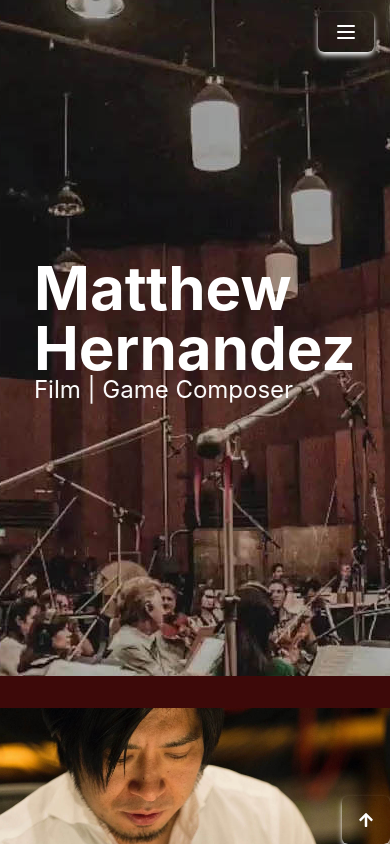
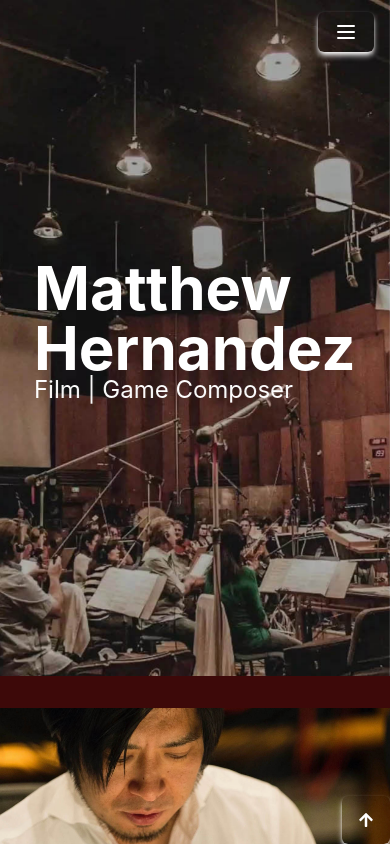
Before and after one commit to Cyber-Digital-llc/Matthews-Portfolio-Website-FE, a Next.js app: page / in a window 390 px wide. Shown: the top 844 px of the page. Built offline with nearby package versions, Linux system fonts and the light colour scheme.

Commit message:
fixed image error on mobile

```diff
--- a/pages/_app.js
+++ b/pages/_app.js
@@ -1,20 +1,18 @@
-import GlobalNavBar from "../components/GlobalNavbar";
+import heroBG from "../public/heroBGcopy.jpg";
 import Image from "next/image";
 import "../styles/globals.css";
 
 function MyApp({ Component, pageProps }) {
     return (
-        <div className='relative'>
-            <div className='absolute  w-screen h-screen overflow-clip'>
-                <div className='absolute  h-full '>
-                    <img
-                        src={"/heroBGcopy.jpg"}
-                        className='object-none object-center h-full fixed'
-                        // fill
-                        alt='image'
-                    />
-                </div>
+        <div className=''>
+            <div className='fixed h-full w-full z-0'>
+                <Image
+                    src={heroBG}
+                    className='object-cover h-screen'
+                    alt='image'
+                />
             </div>
+
             {/* <GlobalNavBar /> */}
             <Component {...pageProps} />
         </div>
```
